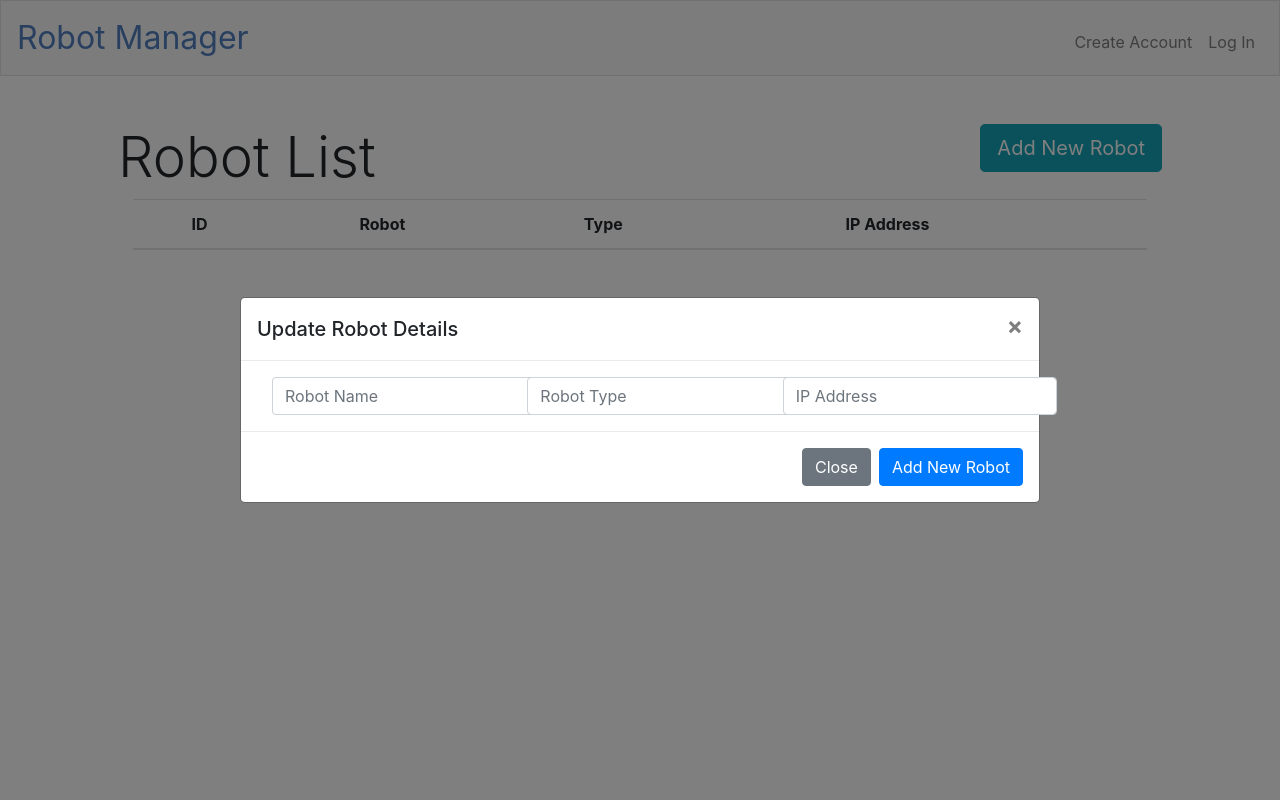
After one commit to lerolynn/CS50, a Flask app: page /robots in a window 1280 px wide, after a click on "Add New Robot". The commit adds this page. Run offline with Flask 2, Linux system fonts and the light colour scheme; lists and menus that the app fills with data are empty; some libraries are stand-ins or nearby versions.

Commit message:
Updated html for user info

```diff
--- a/project/app.py
+++ b/project/app.py
@@ -8,14 +8,19 @@ from flask_login import LoginManager
 from tempfile import mkdtemp
 from werkzeug.exceptions import default_exceptions, HTTPException, InternalServerError
 from werkzeug.security import check_password_hash, generate_password_hash
+from werkzeug.utils import secure_filename
 
-from helpers import apology
+from helpers import *
 
 # Configure application
 app = Flask(__name__)
 
 # Ensure templates are auto-reloaded
 app.config["TEMPLATES_AUTO_RELOAD"] = True
+
+# Get absolute path of uploads folder
+dirname = os.path.dirname(__file__)
+app.config["MAP_UPLOADS"] = os.path.join(dirname, "static/uploads/maps")
 
 # Ensure responses aren't cached
 @app.after_request
@@ -50,24 +55,45 @@ def index():
     # Redirect user to home page
     return render_template("index.html", robots=robots)
 
-@app.route("/add_robot", methods=["GET", "POST"])
-def add_robot():
-    """Adds a new robot to the server"""
+@app.route("/maps", methods=["GET", "POST"])
+def maps():
+    if not session:
+        return redirect("/login")
+
     if request.method == "POST":
+        if "mapImage" in request.files and "yamlFile" in request.files:
 
-        if not request.form.get("password"):
-            return apology("missing password", 400)
+            # Request map image and yaml file
+            map_image = request.files["mapImage"]
+            yml = request.files["yamlFile"]
 
-        if not request.form.get("confirmation"):
-            return apology("must provide password", 400)
+            # Ensure that map image and yaml file
+            if map_image.filename == "" or yml.filename == "":
+                return apology("No filename", 400)
 
-        if request.form.get("password") != request.form.get("confirmation"):
-            return apology("passwords must match", 400)
-        return redirect("/")
+            if allowed_image(map_image.filename) and allowed_yaml(yml.filename):
+                map_filename = secure_filename(map_image.filename)
+                map_image.save(os.path.join(app.config["MAP_UPLOADS"], map_filename))
 
-    # User reached route via GET (as by clicking a link or via redirect)
-    return render_template("add_robot.html")
+                yml_filename = secure_filename(yml.filename)
+                yml.save(os.path.join(app.config["MAP_UPLOADS"], yml_filename))
+                return redirect(request.url)
 
+            else:
+                return apology("Invalid filename", 400)
+
+        else:
+            return apology("Please upload map image and yaml file", 400)
+
+    return render_template("maps.html")
+
+@app.route("/robots")
+def robots():
+    return render_template("robots.html")
+
+@app.route("/tasks")
+def tasks():
+    return render_template("tasks.html")
 
 @app.route("/login", methods=["GET", "POST"])
 def login():
--- a/project/templates/layout.html
+++ b/project/templates/layout.html
@@ -22,7 +22,7 @@
         <script src="https://maxcdn.bootstrapcdn.com/bootstrap/4.1.3/js/bootstrap.min.js"></script>
 
         <title>Robot Manager {% block title %}{% endblock %}</title>
-        <script>{% block script %}{% endblock %}</script>
+        <!-- <script>{% block script %}{% endblock %}</script> -->
 
     </head>
 
@@ -41,6 +41,9 @@
                         <li class="nav-item"><a class="nav-link" href="/login">Log In</a></li>
 
                     {% else %}
+                        <li class="nav-item"><a class="nav-link" href="/robots">Robots</a></li>
+                        <li class="nav-item"><a class="nav-link" href="/maps">Maps</a></li>
+                        <li class="nav-item"><a class="nav-link" href="/tasks">Tasks</a></li>
                         <div class="nav-item dropdown show">
                             <a class="btn btn-info dropdown-toggle" href="#" role="button" id="dropdownMenuLink" data-toggle="dropdown" aria-haspopup="true" aria-expanded="false">
                             {{  session["name"]  }}
@@ -48,9 +51,9 @@
 
                             <div class="dropdown-menu dropdown-menu-right" aria-labelledby="dropdownMenuLink">
                                 <a class="dropdown-item" href="/add_robot">Add Robot</a>
+                                <a class="dropdown-item" href="/add_map">Add Map</a>
                                 <a class="dropdown-item" href="/change_password">Change Password</a>
                                 <a class="dropdown-item" href="/logout">Logout</a>
-                        </div>
                             </div>
                         </div>
                     {% endif %}
--- /dev/null
+++ b/project/templates/robots.html
@@ -0,0 +1,144 @@
+{% extends "layout.html" %}
+
+{% block title %}
+    Robots
+{% endblock %}
+
+{% block main %}
+<main>
+
+  <div style="margin-bottom: 70px;">
+      <h1 class="display-4 float-left">Robot List</h1>
+      <!-- Button to add new map -->
+      <button type="button" class="btn btn-info btn-lg float-right" data-toggle="modal" data-target="#addRobot" href="#">
+        Add New Robot
+      </button>
+
+      <!-- Modal for Update-->
+      <div class="modal fade bd-example-modal-lg" id="addRobot" tabindex="-1" role="dialog" aria-labelledby="exampleModalCenterTitle" aria-hidden="true">
+        <div class="modal-dialog modal-dialog-centered modal-lg" role="document">
+          <div class="modal-content">
+            <div class="modal-header">
+              <h5 class="modal-title" id="exampleModalLongTitle">Update Robot Details</h5>
+              <button type="button" class="close" data-dismiss="modal" aria-label="Close">
+                <span aria-hidden="true">&times;</span>
+              </button>
+            </div>
+            <div class="modal-body">
+              <form>
+                <div class="container-fluid">
+                  <div class="row justify-content-around">
+                    <div class="col-4">
+                      <input type="text" class="form-control" placeholder="Robot Name" >
+                    </div>
+                    <div class="col-4">
+                      <input type="text" class="form-control" placeholder="Robot Type">
+                    </div>
+                    <div class="col-4">
+                      <input type="text" class="form-control" placeholder="IP Address">
+                    </div>
+                  </div>
+                </div>
+              </form>
+            </div>
+            <div class="modal-footer">
+              <button type="button" class="btn btn-secondary" data-dismiss="modal">Close</button>
+              <button type="button" class="btn btn-primary">Add New Robot</button>
+            </div>
+          </div>
+        </div>
+      </div>
+  </div>
+
+  <!-- Display Robots -->
+  <div class="col-md-auto">
+    <table class="table table-hover">
+      <thead>
+        <tr>
+          <th scope="col">ID</th>
+          <th scope="col">Robot</th>
+          <th scope="col">Type</th>
+          <th scope="col">IP Address</th>
+          <th scope="col"></th>
+        </tr>
+      </thead>
+      <tbody>
+       {% for robot in robots %}
+          <tr>
+              <td>{{ robot.id }}</td>
+              <td>{{ robot.robot_name }}</td>
+              <td>{{ robot.robot_type }}</td>
+              <td>{{ robot.ip_address }}</td>
+              <td>
+                <div class="dropdown">
+                  <button class="btn btn-secondary dropdown-toggle" type="button" id="dropdownMenuButton" data-toggle="dropdown" aria-haspopup="true" aria-expanded="false">
+                    Select
+                  </button>
+                  <div class="dropdown-menu" aria-labelledby="dropdownMenuButton">
+                    <a class="dropdown-item" data-toggle="modal" data-target="#updateRobotDetails" href="#">Update</a>
+                    <a class="dropdown-item" data-toggle="modal" data-target="#deleteRobot" href="#">Delete</a>
+                  </div>
+                </div>
+              </td>
+              <!-- Modal for Update-->
+              <div class="modal fade bd-example-modal-lg" id="updateRobotDetails" tabindex="-1" role="dialog" aria-labelledby="exampleModalCenterTitle" aria-hidden="true">
+                <div class="modal-dialog modal-dialog-centered modal-lg" role="document">
+                  <div class="modal-content">
+                    <div class="modal-header">
+                      <h5 class="modal-title" id="exampleModalLongTitle">Update Robot - {{ robot.robot_name }} - Details</h5>
+                      <button type="button" class="close" data-dismiss="modal" aria-label="Close">
+                        <span aria-hidden="true">&times;</span>
+                      </button>
+                    </div>
+                    <div class="modal-body">
+                      <form>
+                        <div class="container-fluid">
+                          <div class="row justify-content-around">
+                            <div class="col-4">
+                              <input type="text" class="form-control" placeholder="Robot Name" value="{{ robot.robot_name }}">
+                            </div>
+                            <div class="col-4">
+                              <input type="text" class="form-control" placeholder="Robot Type" value="{{ robot.robot_type }}">
+                            </div>
+                            <div class="col-4">
+                              <input type="text" class="form-control" placeholder="IP Address" value="{{ robot.ip_address }}">
+                            </div>
+                          </div>
+                        </div>
+                      </form>
+                    </div>
+                    <div class="modal-footer">
+                      <button type="button" class="btn btn-secondary" data-dismiss="modal">Close</button>
+                      <button type="button" class="btn btn-primary">Save changes</button>
+                    </div>
+                  </div>
+                </div>
+              </div>
+
+              <!-- Modal for Delete-->
+              <div class="modal fade bd-example-modal-lg" id="deleteRobot" tabindex="-1" role="dialog" aria-labelledby="exampleModalCenterTitle" aria-hidden="true">
+                <div class="modal-dialog modal-dialog-centered modal-lg" role="document">
+                  <div class="modal-content">
+                    <div class="modal-header">
+                      <h5 class="modal-title" id="exampleModalLongTitle">Are you sure you want to delete Robot - {{ robot.robot_name }}?</h5>
+                      <button type="button" class="close" data-dismiss="modal" aria-label="Close">
+                        <span aria-hidden="true">&times;</span>
+                      </button>
+                    </div>
+                    <div class="modal-footer">
+                      <button type="button" class="btn btn-secondary">Yes</button>
+                      <button type="button" class="btn btn-primary" data-dismiss="modal">No, Don't Delete Robot {{ robot.robot_name }}</button></button>
+                    </div>
+                  </div>
+                </div>
+              </div>
+          </tr>
+        {% endfor %}
+
+      </tbody>
+    </table>
+</div>
+</div>
+
+</main>
+{% endblock %}
```
Also changed, not shown: project/helpers.py (+20 -12 lines), project/templates/add_map.html (added, +25 -0 lines), project/templates/maps.html (added, +79 -0 lines), project/templates/tasks.html (added, +137 -0 lines), project/robots.db, project/templates/.js (deleted), 1 other file. Lines whose indentation alone changed are shown as unchanged.
